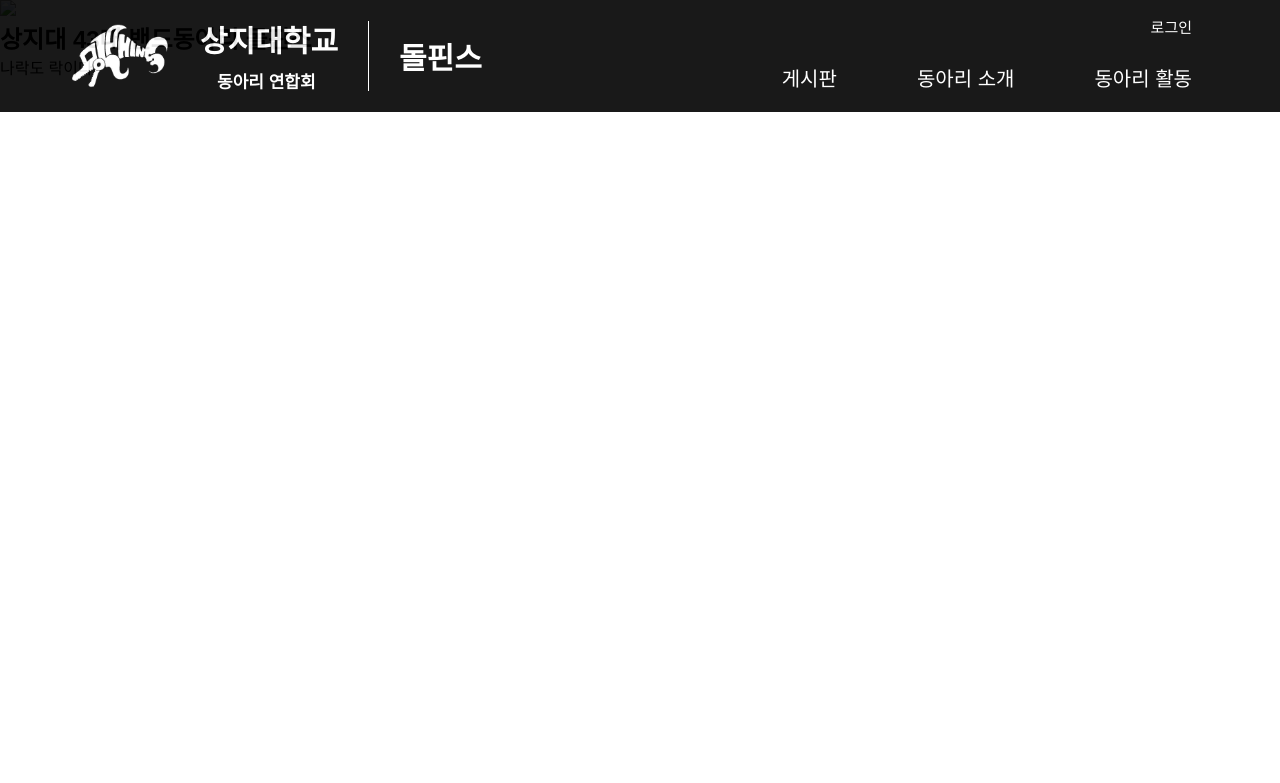
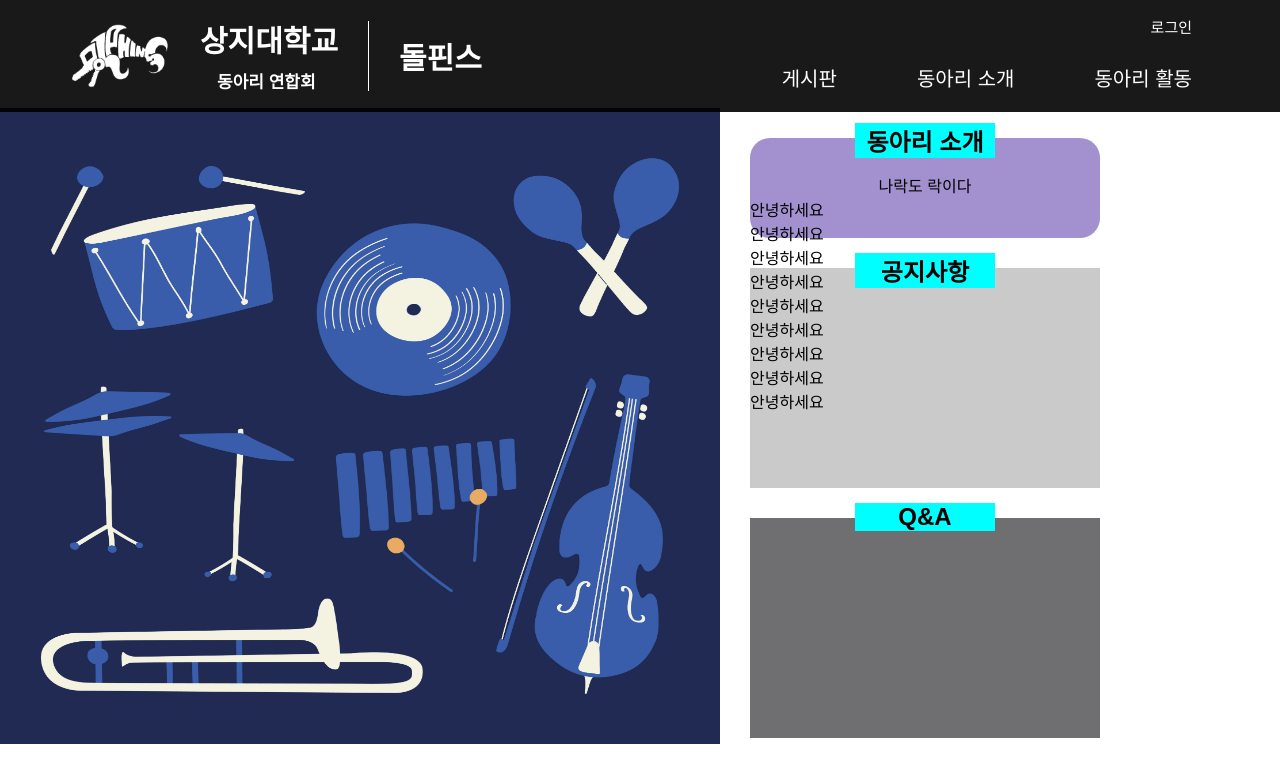
Before and after one commit to kdw4831/club_union, a PHP site: page /Dolphins.html in a window 1280 px wide. Shown: the top 783 px of the page. Run offline with PHP 8.4, Linux system fonts and the light colour scheme.

Commit message:
club-home add

```diff
--- a/Club_Home/Dolphins.css
+++ b/Club_Home/Dolphins.css
@@ -100,3 +100,57 @@ header div{
 .dropdown-content a:hover {background-color: #6228f5;}
 .dropdown:hover .dropdown-content {display: block;}
 .dropdown:hover .dropbtn {background-color: #6228f5;}
+
+
+
+
+.section{
+    display: flex;
+    justify-content: space-between;
+
+    padding-top: 108.4px;
+}
+.poster{
+
+
+    width: 770px;
+    height: 636px;
+
+}
+.frame{
+    margin-right: 150px;
+}
+
+.produce{
+    border-radius: 20px;
+    margin: 30px;
+    background-color: #a291ce;
+    width: 350px;
+    height: 100px;
+}
+.title{
+    text-align: center;
+
+
+}
+.title h1{
+    background-color: aqua;
+    width: 140px;
+    position: relative;
+    bottom:15px;
+    left: 105px;
+}
+
+.notice{
+    margin: 30px;
+    background-color:rgb(202, 202, 202);
+    width: 350px;
+    height: 220px;
+}
+
+.QandA{
+    margin: 30px;
+    background-color: #6f6f71;
+    width: 350px;
+    height: 220px;
+}
--- a/Club_Home/Dolphins.html
+++ b/Club_Home/Dolphins.html
@@ -52,11 +52,49 @@
 
 
     <section class="section">
-        <img class="dolphins_BG" src="#">
-        <div>
-            <h1>상지대 43대 밴드동아리 돌핀스</h1>
-            <p>나락도 락이다</p>
+        <!--<img class="dolphins_BG" src="#">-->
+
+        <img src="Dolpins.jpg" class="poster">
+
+        <div class="frame">
+            <div class="produce">
+
+                <div class="title">
+                    <h1>동아리 소개</h1>
+                    <p>나락도 락이다</p>
+                </div>
+                <div class="title.ex">
+                    <p>안녕하세요<br>
+                        안녕하세요<br>
+                        안녕하세요<br>
+                        안녕하세요<br>
+                        안녕하세요<br>
+                        안녕하세요<br>
+                        안녕하세요<br>
+                        안녕하세요<br>
+                        안녕하세요<br>
+                    </p>
+                </div>
+
+            </div>
+            <div class="notice">
+                <div class="title">
+                    <h1>공지사항</h1>
+
+                </div>
+
+
+            </div>
+
+            <div class="QandA">
+                <div class="title">
+                    <h1>Q&A</h1>
+
+                </div>
+
+            </div>
         </div>
+
     </section>
 </body>
 </html>
```
Also changed, not shown: Club_Home/Dolpins.jpg (added).
